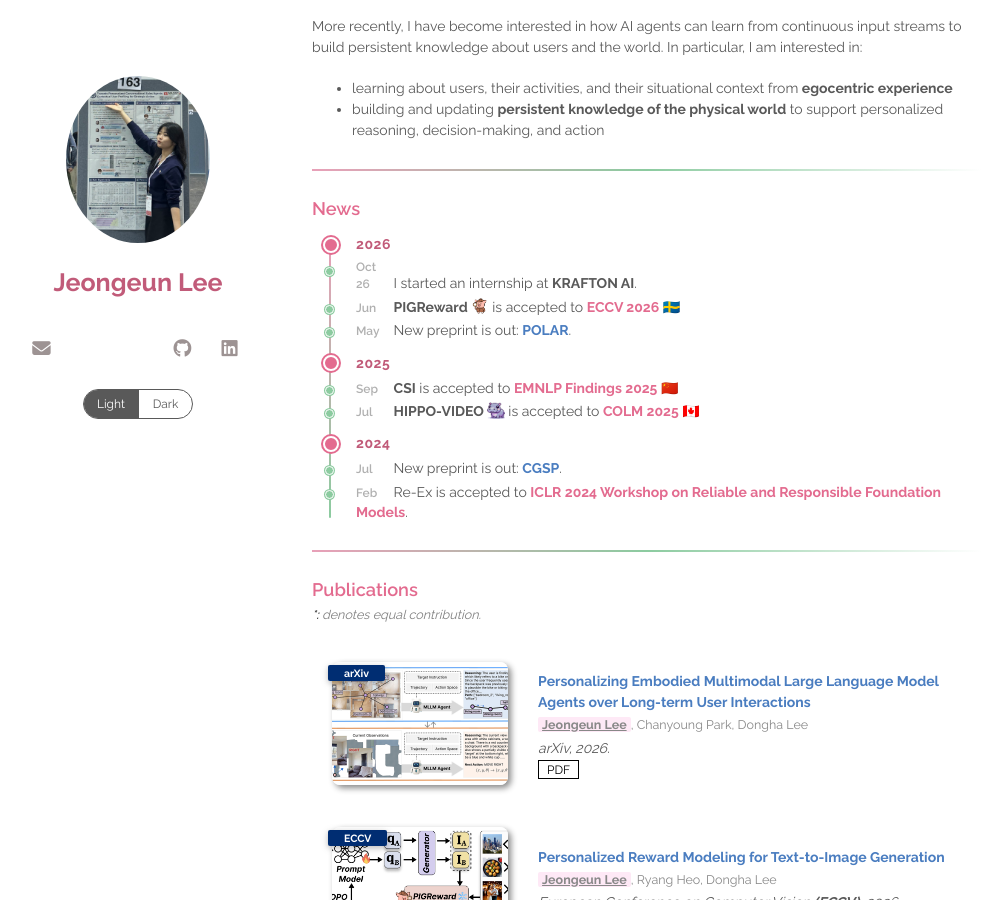
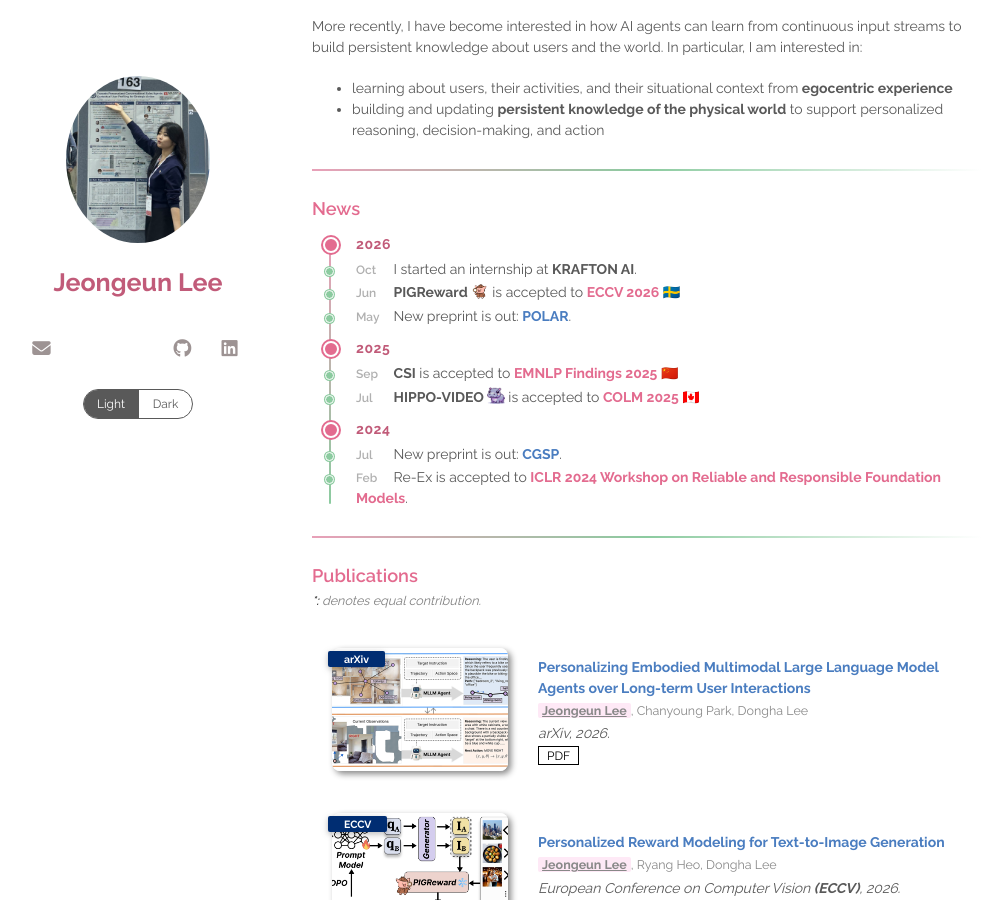
Before and after one commit to jeongeunnn-e/jeongeunnn-e.github.io, a Jekyll site: the page built from index.md, in a window 1280 px wide and 900 px high, scrolled down 553 px. Shown: the whole window, without its empty margins (138-1130 px from the left). Built offline with Jekyll 4.4.1, drawn with Linux system fonts in a browser that asks for light colours; a style sheet for code colours, icons or effects is not loaded.

Commit message:
Fix internship news date format

```diff
--- a/index.md
+++ b/index.md
@@ -31,7 +31,7 @@
 
 <div class="timeline">
   <div class="timeline-year"><span class="year-label">2026</span></div>
-  <div class="timeline-item"><span class="timeline-month">Oct 26</span> I started an internship at <b>KRAFTON AI</b>.</div>
+  <div class="timeline-item"><span class="timeline-month">Oct</span> I started an internship at <b>KRAFTON AI</b>.</div>
   <div class="timeline-item"><span class="timeline-month">Jun</span> <b>PIGReward</b><img src="./assets/img/icons/pig.png" alt="" class="news-icon"> is accepted to <span class="text-accent">ECCV 2026</span> 🇸🇪</div>
   <div class="timeline-item"><span class="timeline-month">May</span> New preprint is out: <b><a href="https://arxiv.org/abs/2605.26256">POLAR</a></b>.</div>
 
```
